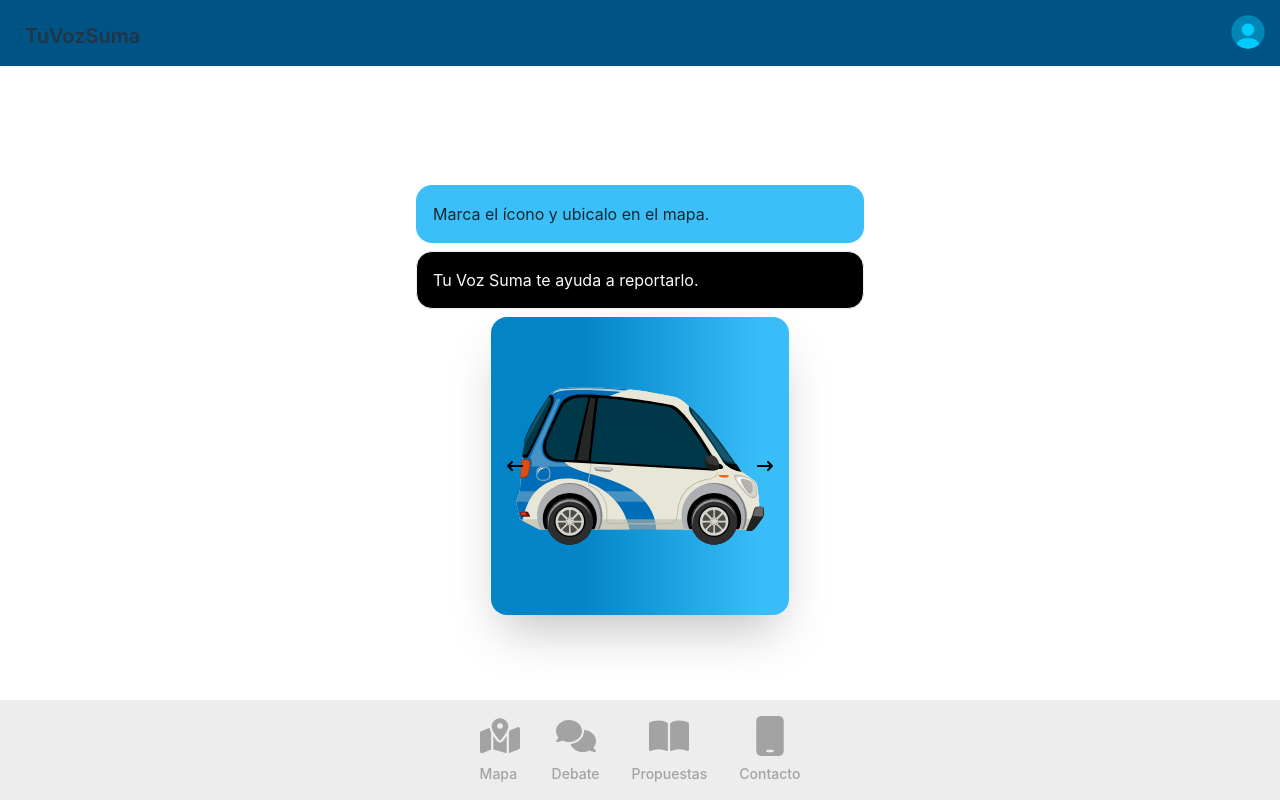
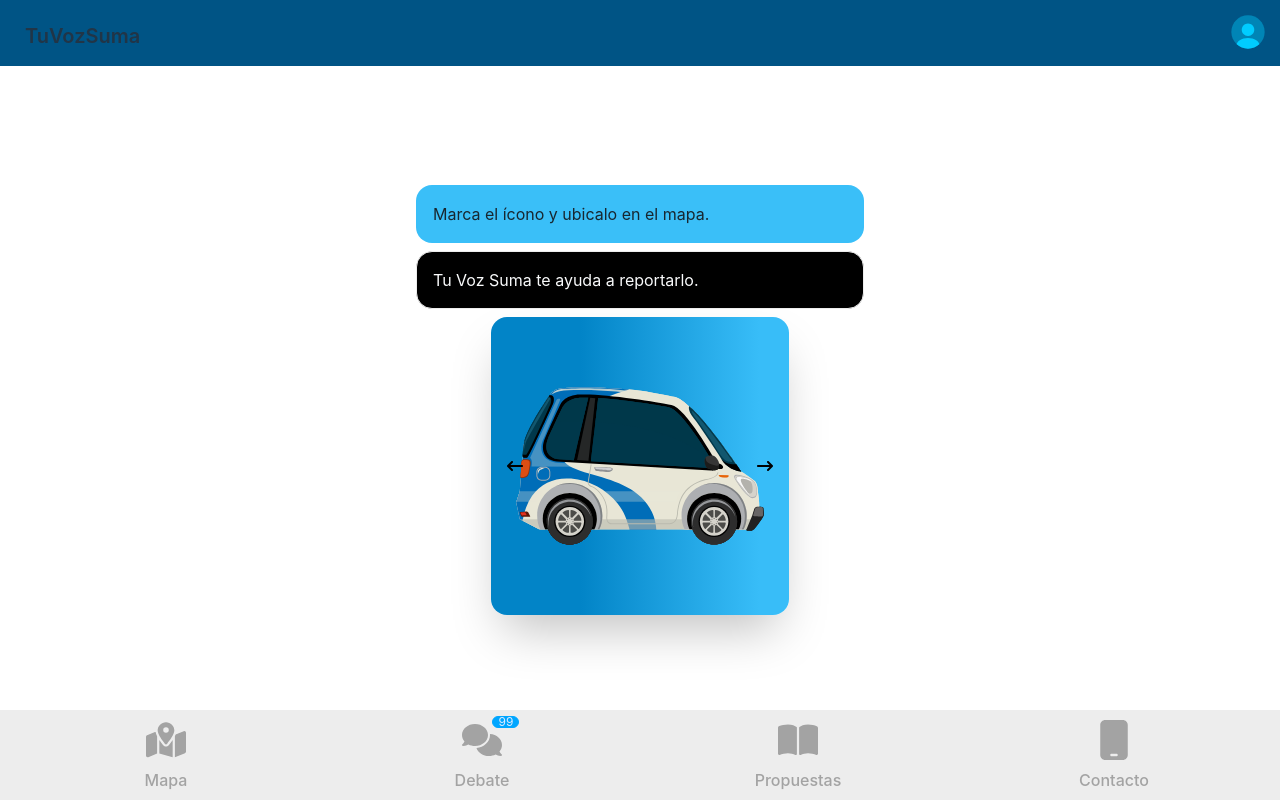
Before and after one commit to valeamayola/webdaisy, a React (Vite) app: page / in a window 1280 px wide. Built offline with nearby package versions, Linux system fonts and the light colour scheme.

Commit message:
fourth commit

```diff
--- a/src/App.tsx
+++ b/src/App.tsx
@@ -8,13 +8,16 @@ function App() {
   const items = [
     {
       key: "mapa",
-      href: "/",
+      href: "/mapa",
       children: <span className='text-neutral-400'><svg className="h-10 w-10 mx-auto mb-2" fill='rgb(163 163 163)' xmlns="http://www.w3.org/2000/svg" height="1em" viewBox="0 0 576 512"><path d="M408 120c0 54.6-73.1 151.9-105.2 192c-7.7 9.6-22 9.6-29.6 0C241.1 271.9 168 174.6 168 120C168 53.7 221.7 0 288 0s120 53.7 120 120zm8 80.4c3.5-6.9 6.7-13.8 9.6-20.6c.5-1.2 1-2.5 1.5-3.7l116-46.4C558.9 123.4 576 135 576 152V422.8c0 9.8-6 18.6-15.1 22.3L416 503V200.4zM137.6 138.3c2.4 14.1 7.2 28.3 12.8 41.5c2.9 6.8 6.1 13.7 9.6 20.6V451.8L32.9 502.7C17.1 509 0 497.4 0 480.4V209.6c0-9.8 6-18.6 15.1-22.3l122.6-49zM327.8 332c13.9-17.4 35.7-45.7 56.2-77V504.3L192 449.4V255c20.5 31.3 42.3 59.6 56.2 77c20.5 25.6 59.1 25.6 79.6 0zM288 152a40 40 0 1 0 0-80 40 40 0 1 0 0 80z"/></svg>Mapa</span>,
+      disabled: true,
     },
     {
       key: "debates",
       href: "/debates",
       children: <span className='text-neutral-400'><svg className="h-10 w-10 mx-auto mb-2" fill='rgb(163 163 163)' xmlns="http://www.w3.org/2000/svg" height="1em" viewBox="0 0 640 512"><path d="M208 352c114.9 0 208-78.8 208-176S322.9 0 208 0S0 78.8 0 176c0 38.6 14.7 74.3 39.6 103.4c-3.5 9.4-8.7 17.7-14.2 24.7c-4.8 6.2-9.7 11-13.3 14.3c-1.8 1.6-3.3 2.9-4.3 3.7c-.5 .4-.9 .7-1.1 .8l-.2 .2 0 0 0 0C1 327.2-1.4 334.4 .8 340.9S9.1 352 16 352c21.8 0 43.8-5.6 62.1-12.5c9.2-3.5 17.8-7.4 25.3-11.4C134.1 343.3 169.8 352 208 352zM448 176c0 112.3-99.1 196.9-216.5 207C255.8 457.4 336.4 512 432 512c38.2 0 73.9-8.7 104.7-23.9c7.5 4 16 7.9 25.2 11.4c18.3 6.9 40.3 12.5 62.1 12.5c6.9 0 13.1-4.5 15.2-11.1c2.1-6.6-.2-13.8-5.8-17.9l0 0 0 0-.2-.2c-.2-.2-.6-.4-1.1-.8c-1-.8-2.5-2-4.3-3.7c-3.6-3.3-8.5-8.1-13.3-14.3c-5.5-7-10.7-15.4-14.2-24.7c24.9-29 39.6-64.7 39.6-103.4c0-92.8-84.9-168.9-192.6-175.5c.4 5.1 .6 10.3 .6 15.5z"/></svg>Debate</span>,
+      hasNotification: true,
+      notificationCount: 99,
     },
     {
       key: "propuestas",
--- a/src/components/Carousel.tsx
+++ b/src/components/Carousel.tsx
@@ -1,6 +1,7 @@
 import '../App.css';
 import { LeftSvg } from '../img/icons/left.svg.tsx';
 import { RightSvg } from '../img/icons/right.svg.tsx';
+
 
 const images = [
   '../src/img/svg1.svg',
--- a/src/components/Menu.tsx
+++ b/src/components/Menu.tsx
@@ -5,16 +5,45 @@ interface MenuProps {
       key: string;
       href: string;
       children: React.ReactNode;
+      hasNotification?: boolean;
+      notificationCount?: number;
+      disabled?: boolean;
     }>;
   }
 
   const Menu: React.FC<MenuProps> = ({ items }) => {
     return (
-      <ul className="menu menu-horizontal justify-center bg-base-200 fixed bottom-0 left-0 right-0 width-full flex items-center">
+      <ul className="btm-nav justify-center bg-base-200 fixed bottom-0 left-0 right-0 width-full h-fit p-2 flex items-center">
         {items.map((item) => (
           <li key={item.key}>
             <span className="text">
-            <a href={item.href}>{item.children}</a>
+            <a href={item.href} onClick={() => {
+              if (item.disabled) {
+                event?.preventDefault();
+                const alert = document.createElement("div");
+                alert.className = "alert alert-info fixed z-50 top-1/2 left-1/2 transform -translate-x-1/2 -translate-y-1/2";
+                alert.innerHTML = `
+                    <span>Aún no está disponible</span>
+                `;
+
+                document.body.appendChild(alert);
+
+                setTimeout(() => {
+                  alert.remove();
+                }, 5000);
+              }
+            }}>
+              {item.children}
+            </a>
+            <div className="indicator">
+            {(item.hasNotification && item.notificationCount) && (
+              <span className="badge badge-xs badge-secondary rounded-box indicator-item" style={{ fontSize: "12px", top: "-50px",
+              right: "-30px",
+              transform: "translate(-20px, -20px)",}}>
+                {item.notificationCount}
+              </span>
+            )}
+            </div>
           </span>
         </li>
       ))}
```
Also changed, not shown: src/App.css (line endings or trailing spaces). Lines whose indentation alone changed are shown as unchanged.
